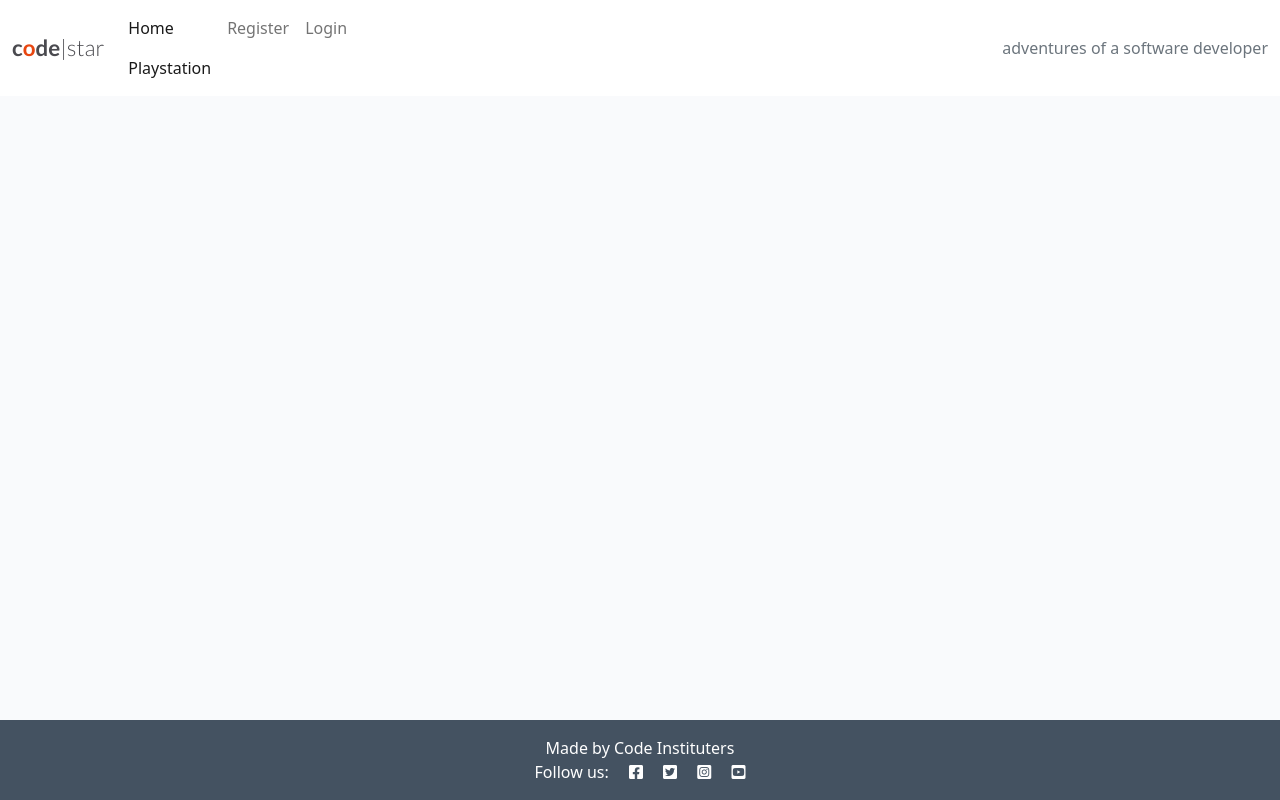
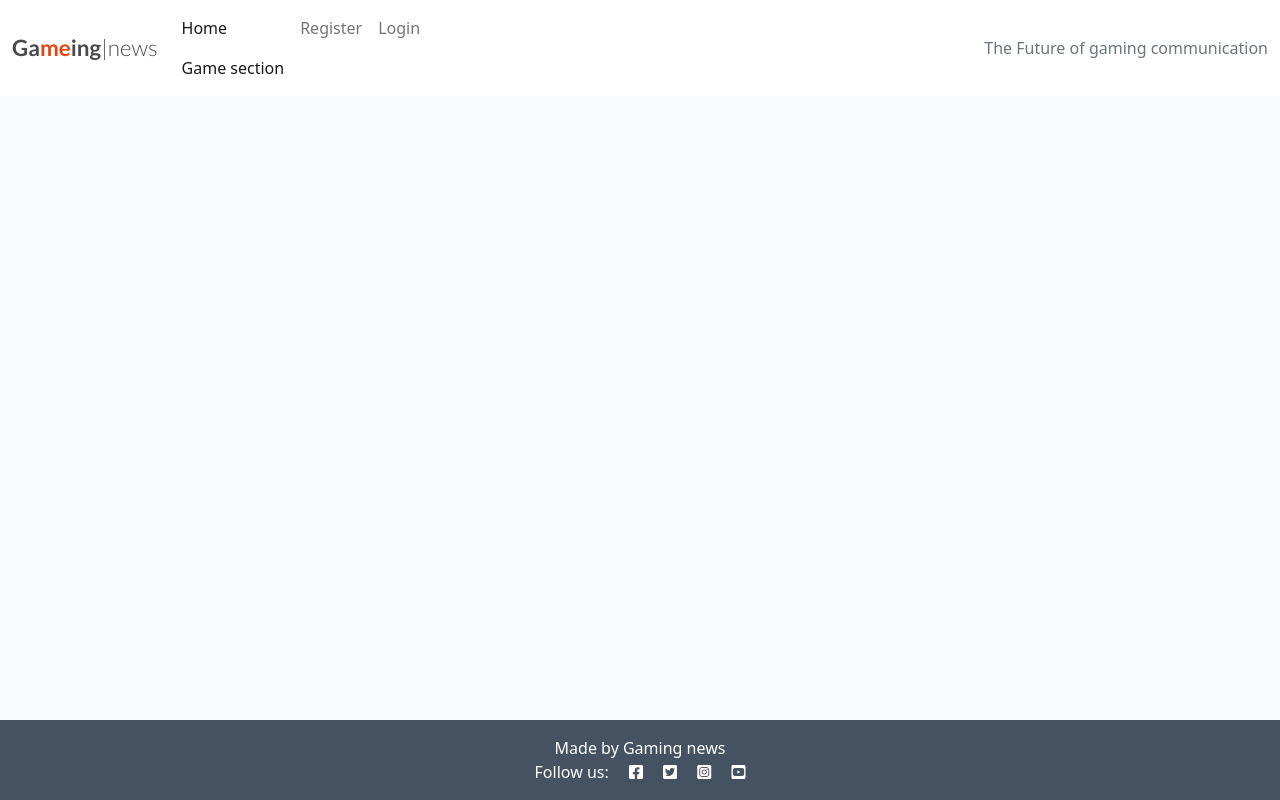
Before and after one commit to Fisboll/Fullstack, a Django app: page / in a window 1280 px wide. Run offline with Django 3.2, Linux system fonts and the light colour scheme; data that the repository does not hold is empty.

Commit message:
added function to click on images.

```diff
--- a/blog/models.py
+++ b/blog/models.py
@@ -26,6 +26,10 @@ class Game(models.Model):
 
 
 class Platform(models.Model):
+    platform = [
+        ('Playstation', 'Playstation'), ('Xbox', 'Xbox'), ('Pc', 'Pc'),
+        ('VR', 'VR'), ('Nintendo', 'Nintendo')
+    ]
     title = models.CharField(max_length=50)
     image = CloudinaryField('image', default='placeholder')
     description = models.CharField(max_length=200)
--- a/blog/urls.py
+++ b/blog/urls.py
@@ -3,7 +3,7 @@ from django.urls import path
 from django.utils.translation import ugettext_lazy as _
 
 urlpatterns = [
-    path('playstation/', views.Playstation.as_view(), name='playstation'),
+    path('game/', views.Game.as_view(), name='game'),
     path('<int:id>/', views.PostDetail.as_view(), name='post_detail'),
     path('', views.PlatformList.as_view(), name='home'),
     path('like/<slug:slug>', views.PostLike.as_view(), name='post_like')
--- a/blog/views.py
+++ b/blog/views.py
@@ -3,6 +3,7 @@ from django.views import generic, View
 from django.views.generic import CreateView, UpdateView, DeleteView, TemplateView, ListView
 from django.http import HttpResponseRedirect
 from django.views import generic
+from django.contrib.messages.views import SuccessMessageMixin
 from .models import Post, Game, Platform
 from .forms import CommentForm
 
@@ -14,14 +15,15 @@ class HomePage (TemplateView):
     template_name = 'index.html'
 
 
-class Playstation (generic.ListView):
+class Game (generic.ListView):
     """
-    Render Playstation page
+    Render Game page
     """
     model = Game
     queryset = Game.objects.filter(platform='Playstation')
     queryset = Game.objects.filter(platform='Xbox')
-    template_name = 'playstation.html'
+    queryset = Game.objects.filter(platform='Nintendo')
+    template_name = 'game.html'
 
 
 class PlatformList(generic.ListView):
@@ -32,11 +34,11 @@ class PlatformList(generic.ListView):
 
 
 class GameList(generic.ListView):
+
     model = Game
-    queryset = Game.objects.filter(platform='Playstation')
     context_object_name = "game_list"
-    template_name = "playstation.html"
-    paginate_by = 8
+    template_name = "game.html"
+    paginate_by = 6
 
 
 class PostDetail(View):
@@ -54,7 +56,7 @@ class PostDetail(View):
             "post_detail.html",
             {
                 "post": post,
-                "comments": Comments,
+                "comments": comments,
                 "commented": False,
                 "liked": liked,
                 "comment_form": CommentForm()
@@ -101,4 +103,11 @@ class PostLike(View):
         if post.likes.filter(id=request.user.id).exists():
             post.likes.remove(request.user)
         else:
-            pose.likes.add(request.user)
+            post.likes.add(request.user)
+
+
+class CommentSuccess(SuccessMessageMixin, CreateView):
+    model = CommentForm
+    success_url = '/success/'
+    success_message = "%(name)s commment was created successfully"
+    TimeoutError = 3000
--- a/templates/base.html
+++ b/templates/base.html
@@ -25,12 +25,33 @@
 
     {% include 'navbar.html' %}
     <!-- Navigation -->
+
+    <div class="container">
+        <div class="row">
+            <div class="col-md-8 offset-md-2">
+                {% for message in messages %}
+                <div class="alert {{ message.tags }} alert-dismissible fade show" id="msg" role="alert">
+                    {{ message | safe }}
+                    <button type="button" class="btn-close" data-bs-dismiss="alert" aria-label="Close"></button>
+                </div>
+                {% endfor %}
+            </div>
+        </div>
+    </div>
+
     <main class="flex-shrink-0 main-bg">
         {% block content %}
         <!-- Content Goes here -->
         {% endblock content %}
     </main>
     {%include 'footer.html' %}
+    <script>
+        setTimeout(function () {
+            let messages = document.getElementById("msg");
+            let alert = new bootstrap.Alert(messages);
+            alert.close();
+        } 3000);
+    </script>
 </body>
 
 </html>
--- a/templates/footer.html
+++ b/templates/footer.html
@@ -1,5 +1,5 @@
 <footer class="footer mt-auto py-3 dark-bg">
-    <p class="m-0 text-center text-white">Made by Code Instituters</p>
+    <p class="m-0 text-center text-white">Made by Gaming news</p>
     <p class="m-0 text-center text-white">Follow us: <i class="fab fa-facebook-square ms-3"></i>
         <i class="fab fa-twitter-square ms-3"></i>
         <i class="fab fa-instagram-square ms-3"></i>
--- a/templates/index.html
+++ b/templates/index.html
@@ -23,7 +23,7 @@ Home
                                 <img class="card-img-top"
                                     src="https://codeinstitute.s3.amazonaws.com/fullstack/blog/default.jpg">
                                 {% else %}
-                                <img class="card-img-top" src="{{ platform.image.url }}">
+                                <a href="{% url 'game' %}"><img class="card-img-top" src="{{ platform.image.url }}"></a>
                                 {% endif %}
                             </div>
                             <hr />
--- a/templates/navbar.html
+++ b/templates/navbar.html
@@ -1,7 +1,7 @@
 <nav class="navbar navbar-expand-lg navbar-light bg-white">
     <div class="container-fluid">
-        <a class="navbar-brand" href="{% url 'home' %}"><span class="brand">c<span class="red-o">o</span>de<span
-                    class="thin">|star</span></span></span></a>
+        <a class="navbar-brand" href="{% url 'home' %}"><span class="brand">Ga<span class="red-o">me</span>ing<span
+                    class="thin">|news</span></span></span></a>
         <button class="navbar-toggler" type="button" data-bs-toggle="collapse" data-bs-target="#navbarText"
             aria-controls="navbarText" aria-expanded="false" aria-label="Toggle navigation">
             <span class="navbar-toggler-icon"></span>
@@ -10,7 +10,7 @@
             <ul class="navbar-nav me-auto mb-2 mb-lg-0">
                 <li class="nav-item">
                     <a class="nav-link active" aria-current="page" href="{% url 'home' %}">Home</a>
-                    <a class="nav-link active" href="{% url 'playstation' %}">Playstation</a>
+                    <a class="nav-link active" href="{% url 'game' %}">Game section</a>
                 </li>
                 {% if user.is_authenticated %}
                 <li class="nav-item">
@@ -26,7 +26,7 @@
                 {% endif %}
             </ul>
             <span class="navbar-text text-muted">
-                adventures of a software developer
+                The Future of gaming communication
             </span>
         </div>
     </div>
```
Also changed, not shown: gamingnews/settings.py (+11 -0 lines), templates/game.html (added, +31 -0 lines), templates/playstation.html (deleted, +0 -65 lines).
